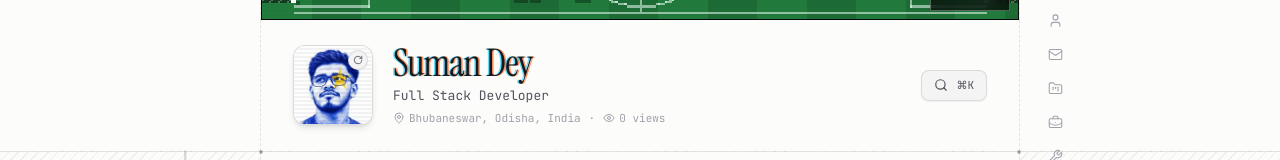
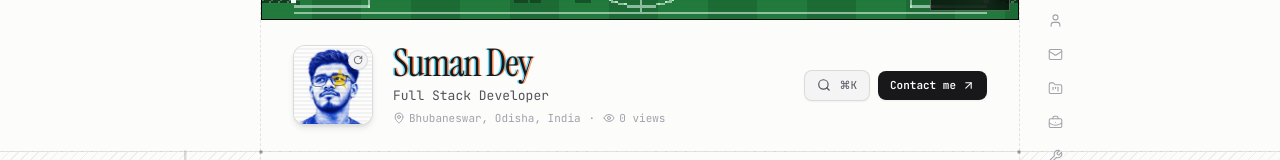
Before and after one commit to sumandey7684/minimal-portfolio-v2, a React (Vite) app: page / in a window 1280 px wide. Shown: the part 220-380 px from the top of the page. Built offline with nearby package versions, Linux system fonts and the light colour scheme; no server answers; the HTML template or start-up script is replaced by a standard one.

Commit message:
Enhance Hero section with a contact link and improved accessibility for command palette button

```diff
--- a/src/sections/Hero.tsx
+++ b/src/sections/Hero.tsx
@@ -1,8 +1,9 @@
 import { useEffect, useState } from "react";
 import { motion, AnimatePresence } from "framer-motion";
+import { Link } from "react-router-dom";
 import { Shell } from "@/components/Layout";
 import { site } from "@/config/site";
-import { MapPin, Search, RotateCw, Eye } from "lucide-react";
+import { MapPin, Search, RotateCw, Eye, ArrowUpRight } from "lucide-react";
 import { useVisitor } from "@/context/VisitorContext";
 import { HireMeWeb } from "@/components/HireMeWeb";
 import { FootballBanner } from "@/components/football/FootballBanner";
@@ -158,17 +159,27 @@ data-cursor-label="click to view memories"
             </div>
           </div>
 
+          <div className="flex flex-wrap items-center justify-center gap-2 sm:justify-start">
             {/* Quick Command Palette Keyboard Badge */}
             {onOpenPalette && (
               <button
                 onClick={onOpenPalette}
-              className="flex items-center gap-2 rounded-lg border border-[var(--line)] bg-[var(--chip)] px-3 py-1.5 font-mono text-[11px] text-[var(--muted)] hover:text-[var(--fg)] hover:border-[var(--soft)] transition-colors shadow-sm cursor-pointer"
+                className="flex items-center gap-2 rounded-lg border border-[var(--line)] bg-[var(--chip)] px-3 py-1.5 font-mono text-[11px] text-[var(--muted)] hover:border-[var(--soft)] hover:text-[var(--fg)] focus-visible:outline-none focus-visible:ring-2 focus-visible:ring-[var(--fg)] focus-visible:ring-offset-2 focus-visible:ring-offset-[var(--bg)] transition-colors shadow-sm cursor-pointer"
                 data-cursor-label="open command palette"
               >
                 <Search size={14} />
                 <span>⌘K</span>
               </button>
             )}
+
+            <Link
+              to="/contact"
+              className="inline-flex items-center gap-1.5 rounded-lg bg-[var(--fg)] px-3 py-1.5 font-mono text-[11px] font-semibold text-[var(--bg)] shadow-sm transition-all hover:-translate-y-0.5 hover:opacity-90 focus-visible:outline-none focus-visible:ring-2 focus-visible:ring-[var(--fg)] focus-visible:ring-offset-2 focus-visible:ring-offset-[var(--bg)]"
+            >
+              Contact me
+              <ArrowUpRight size={13} aria-hidden="true" />
+            </Link>
+          </div>
         </motion.div>
       </Shell>
     </div>
```
Lines whose indentation alone changed are shown as unchanged.
